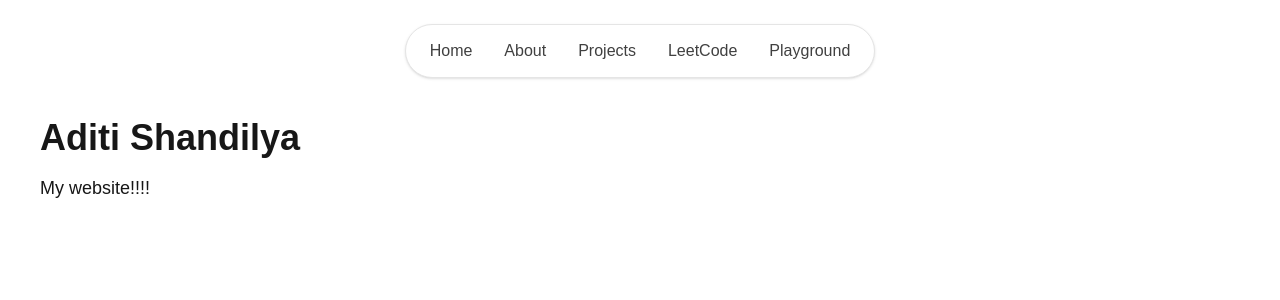
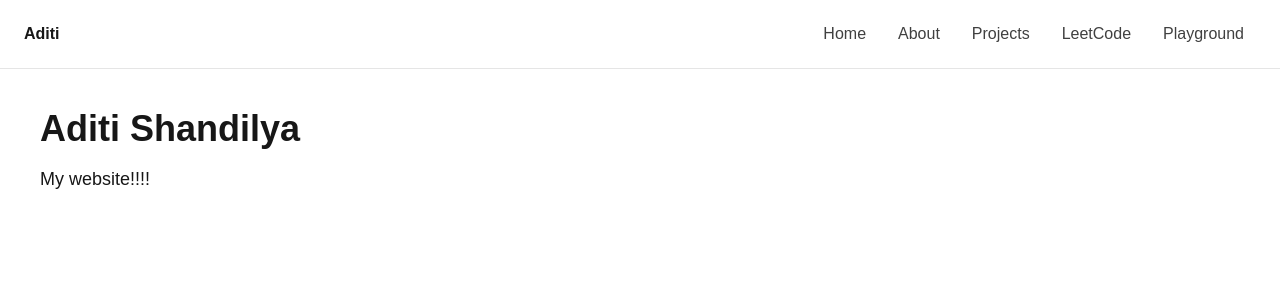
Before and after one commit to aditi-shandilya/my-website, a Next.js app: page / in a window 1280 px wide. Shown: the top 300 px of the page. Built offline with nearby package versions, Linux system fonts and the light colour scheme.

Commit message:
style(navbar): switch to left-aligned layout with name and right-aligned links

```diff
--- a/app/components/Navbar.tsx
+++ b/app/components/Navbar.tsx
@@ -2,9 +2,12 @@ import Link from "next/link";
 
 export default function Navbar() {
   return (
-    <div className="flex justify-center pt-6">
+    <div className="flex items-center justify-between px-6 py-4 border-b border-neutral-200 bg-white">
+      <div className="font-semibold text-neutral-900">
+        Aditi
+      </div>
 
-  <div className="flex gap-2 rounded-full border border-neutral-200 bg-white px-3 py-2 shadow-sm">
+      <div className="flex gap-2">
         <Link href="/" className="px-3 py-1.5 rounded-md text-neutral-700 hover:bg-pink-50 hover:text-neutral-900 transition">
           Home
         </Link>
```
Lines whose indentation alone changed are shown as unchanged.
